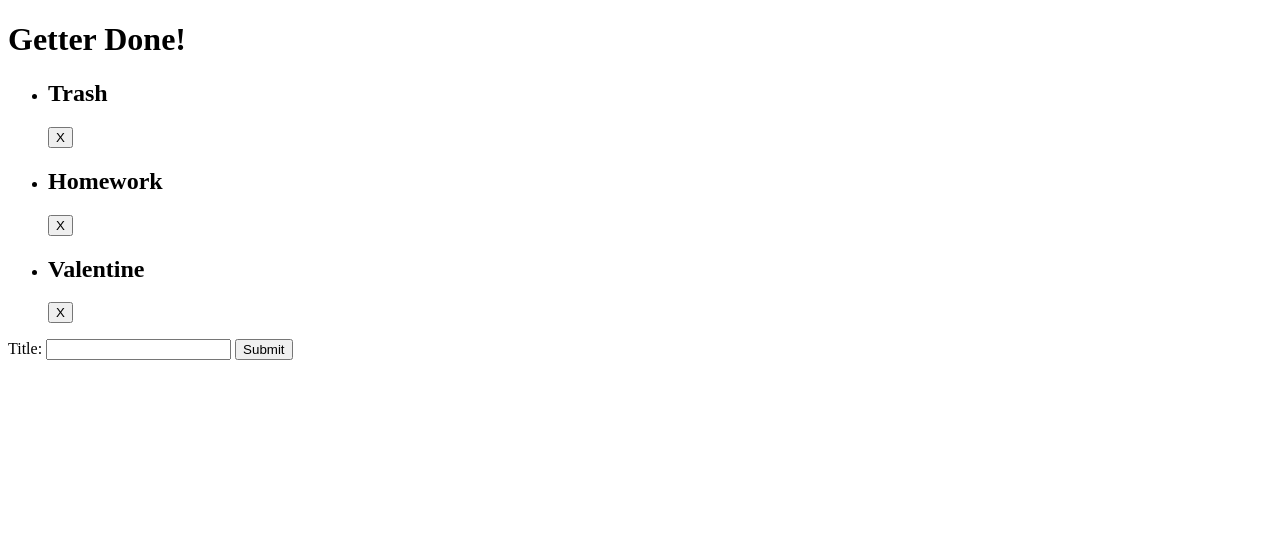
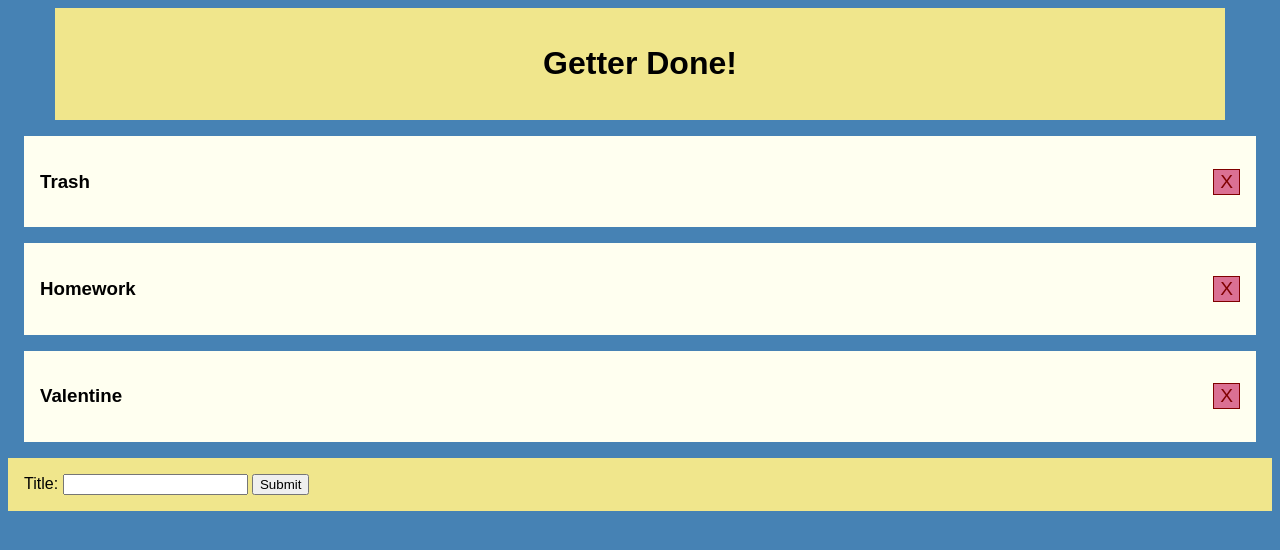
Before and after one commit to Jacksone250/Workspace, a plain HTML site: page to-do-project/index.html in a window 1280 px wide. Drawn offline with Linux system fonts and the light colour scheme.

Commit message:
css updates

```diff
--- a/to-do-project/index.html
+++ b/to-do-project/index.html
@@ -5,6 +5,7 @@
     <meta charset="UTF-8">
     <meta name="viewport" content="width=device-width, initial-scale=1.0">
     <title>Getter Done!</title>
+    <link rel="stylesheet" href="style/indexStyle.css">
     <script src="scripts/main.js" defer type="module"></script>
 </head>
 
--- a/to-do-project/scripts/tasks.js
+++ b/to-do-project/scripts/tasks.js
@@ -100,7 +100,7 @@ export default class Tasks {
 
 function renderTask(task) {
     const item = document.createElement('li');
-    item.innerHTML = `<h2>${task.title}</h2>
+    item.innerHTML = `<h3>${task.title}</h3>
     <button>X</button>`;
     return item;
 }
--- a/to-do-project/style/indexStyle.css
+++ b/to-do-project/style/indexStyle.css
@@ -1,5 +1,47 @@
 /* html selectors */
+body {
+    font-family: Arial, Helvetica, sans-serif;
+    background-color: steelblue;
 
+}
+header {
+    margin: 0 auto;
+    padding: 1em;
+    text-align: center;
+    max-width: 90%;
+    background-color: khaki;
+}
+
+ul {
+    margin: 0 auto;
+    padding: 0;
+    list-style: none;
+}
+
+li {
+    display: grid;
+    grid-template-columns: 1fr 1fr;
+    align-items: center;
+    margin: 1em;
+    padding: 1em;
+    background-color: ivory;
+}
+
+li button {
+    justify-self: right;
+    max-width: 2em;
+    max-height: 1.5em;
+    font-size: 1.2em;
+    border: maroon solid 1px;
+    color: maroon;
+    background-color: palevioletred;
+}
+
+footer {
+    margin: 0 auto;
+    padding: 1em;
+    background-color: khaki;
+}
 /* class selectors */
 
 /* id selectors */
```
